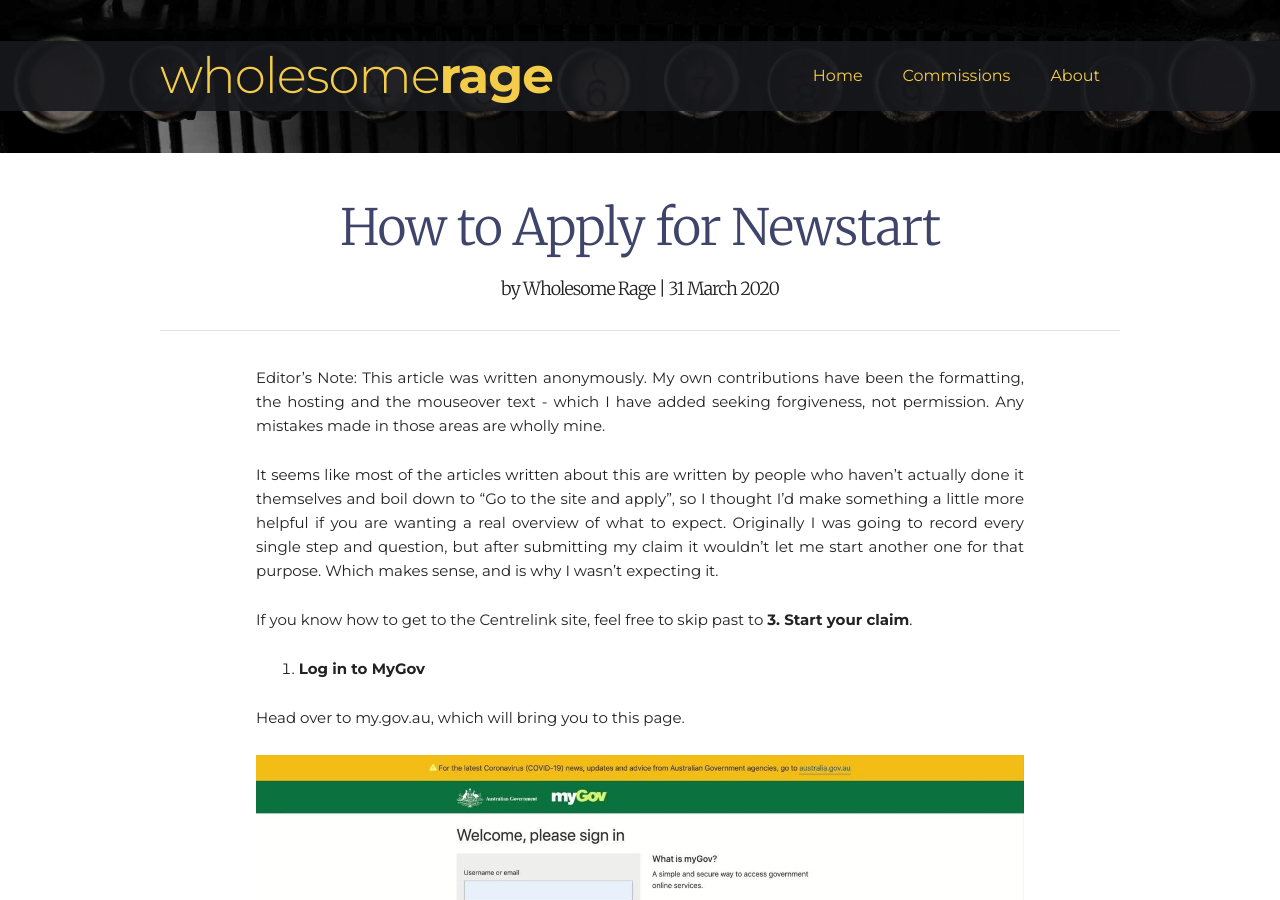
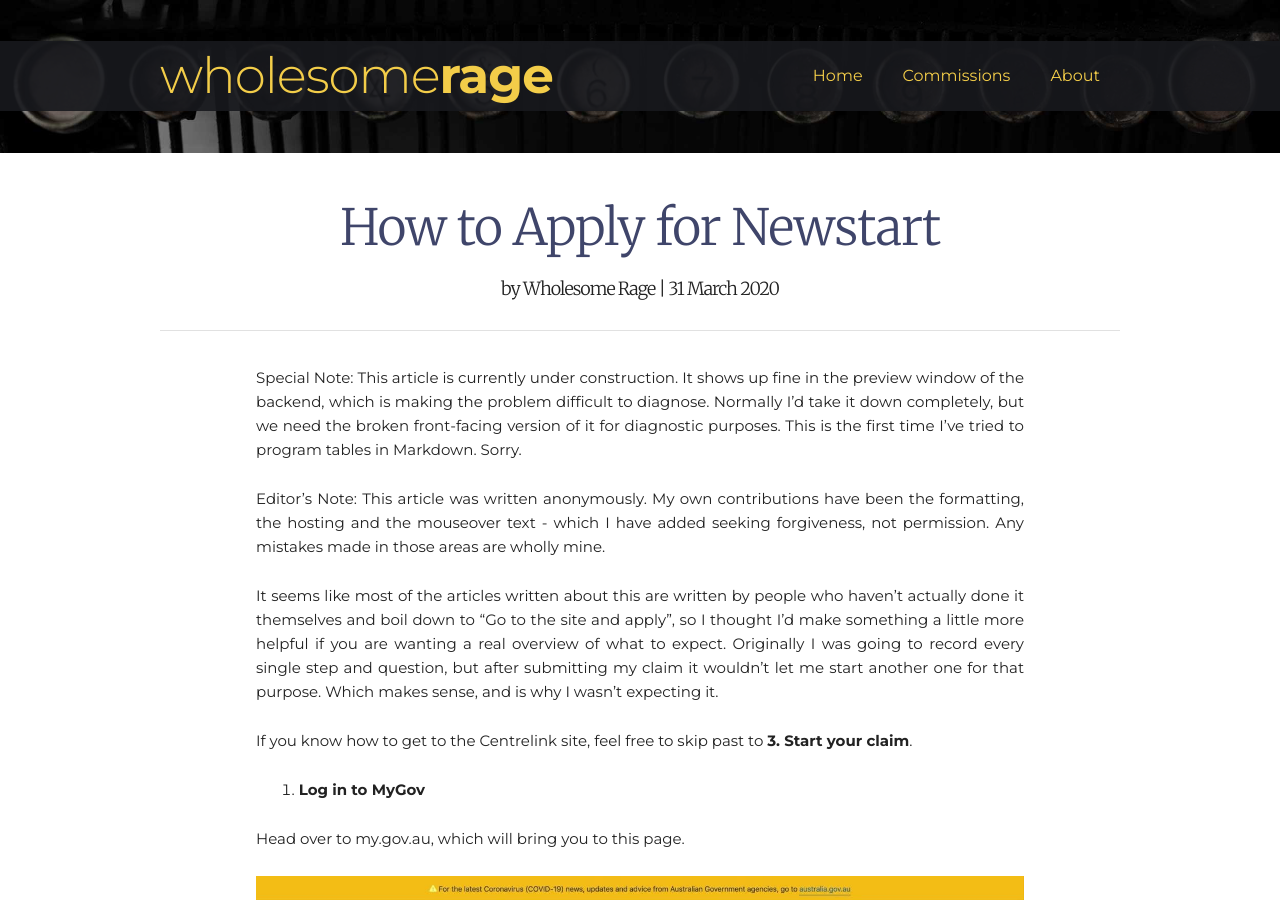
Before and after one commit to WholesomeRage/WholesomeRage.github.io, a Jekyll site: the page built from _posts/2020-03-30-Newstart.md, in a window 1280 px wide and 900 px high. Built offline with Jekyll 4.4.1, drawn with Linux system fonts in a browser that asks for light colours; nearby versions of some CDN libraries.

Commit message:
Update 2020-03-30-Newstart.md
Special Note added

```diff
--- a/_posts/2020-03-30-Newstart.md
+++ b/_posts/2020-03-30-Newstart.md
@@ -9,6 +9,8 @@ excerpt_separator: <!--more-->
 # Contributor stuff
 contributor: false
 ---
+Special Note: This article is currently under construction. It shows up fine in the preview window of the backend, which is making the problem difficult to diagnose. Normally I'd take it down completely, but we need the broken front-facing version of it for diagnostic purposes. This is the first time I've tried to program tables in Markdown. Sorry.
+
 Editor's Note: This article was written anonymously. My own contributions have been the formatting, the hosting and the mouseover text - which I have added seeking forgiveness, not permission. Any mistakes made in those areas are wholly mine.
 
 It seems like most of the articles written about this are written by people who haven’t actually done it themselves and boil down to “Go to the site and apply”, so I thought I’d make something a little more helpful if you are wanting a real overview of what to expect. Originally I was going to record every single step and question, but after submitting my claim it wouldn’t let me start another one for that purpose. Which makes sense, and is why I wasn’t expecting it.
@@ -42,7 +44,6 @@ They’ve made this pretty idiot-proof from what I can tell, but if you don’t
 Check your details are right. If they aren’t, well, it doesn’t tell you what to do. There’s probably some place on the MyGov site you can change them and they want you to do a treasure hunt to find it.
 
 Click the check box, then press Continue. I cannot help you with what happens after that because I’d already submitted my claim through Centrelink and didn’t want to mess it up. Probably just a confirmation page telling you to be patient with the government. It’s just so busy handing out cheques to businesses, you have to understand the priorities.
-
 
 
 3. **Start your claim**
```
